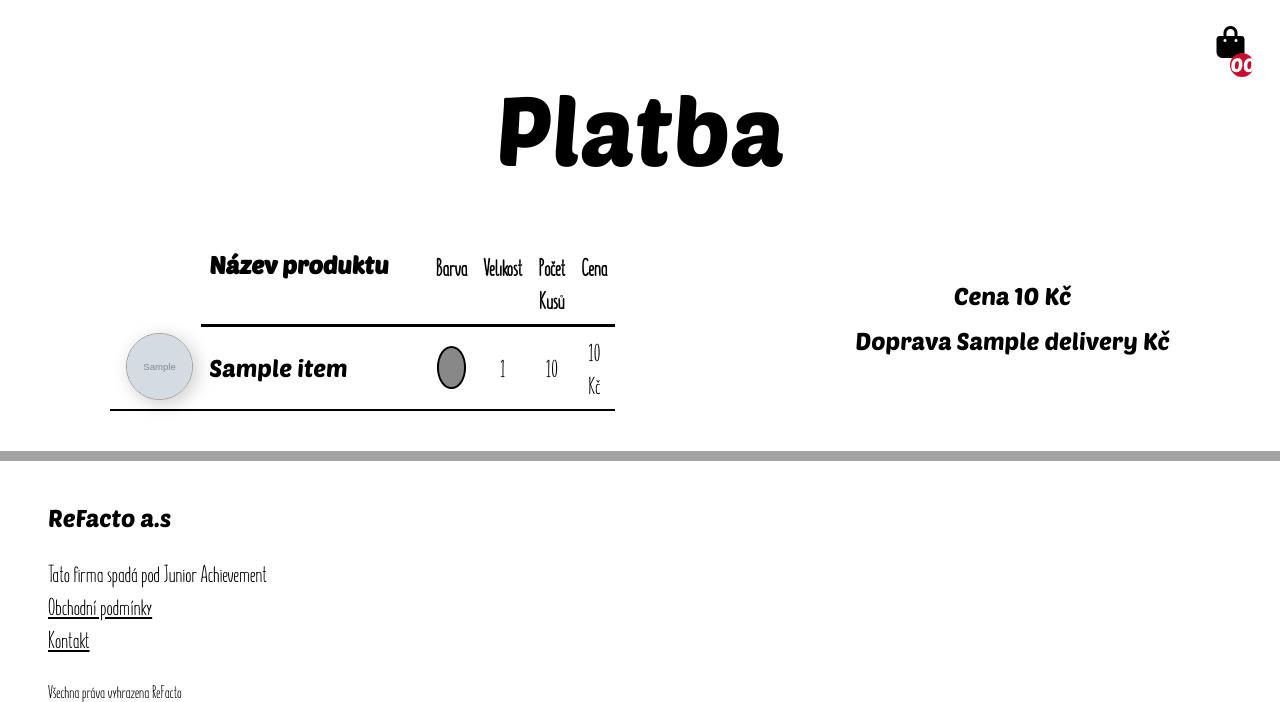
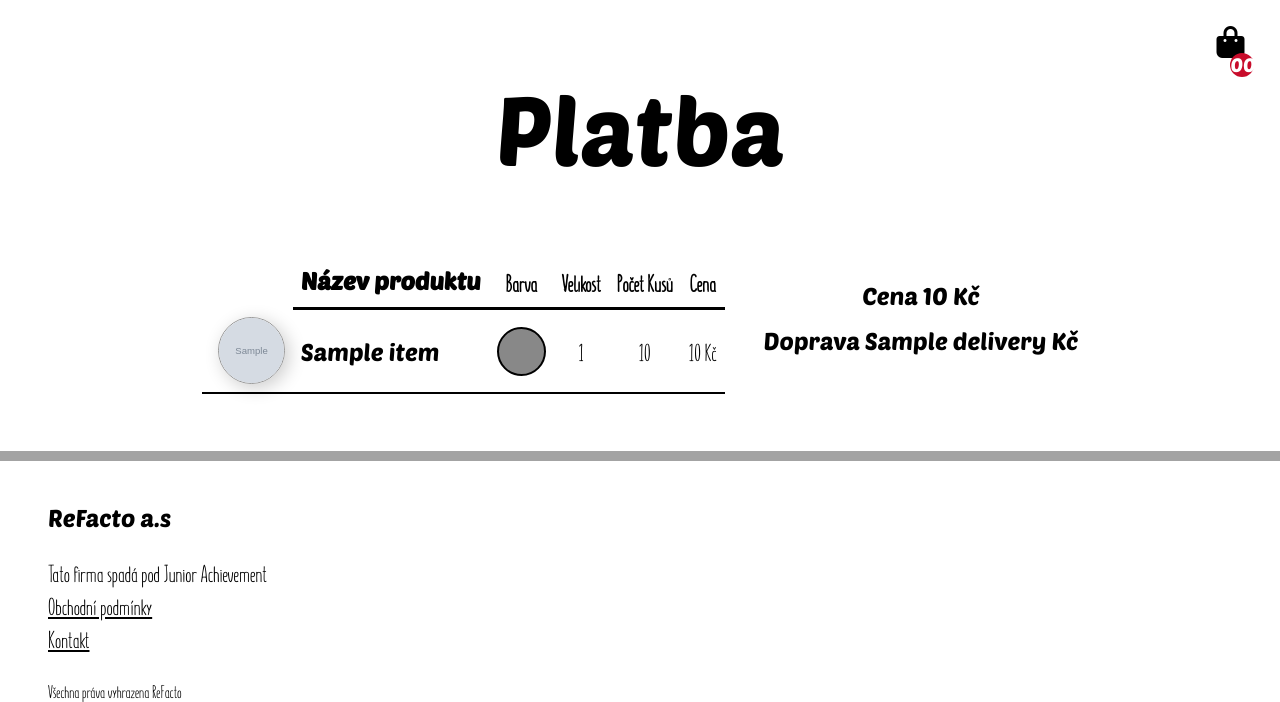
Before and after one commit to Rtizie/refacto-eshop, a Flask app: template app/templates/payment.html in a window 1280 px wide. Shown: the part 58-760 px from the top of the page. Run offline with Flask 2, Linux system fonts and the light colour scheme; the template is opened without the code that fills it: most values are stand-ins (such as "Sample title", 1, 10 or a date in 2020); grey boxes marked "Sample" are stand-in pictures; style sheets or scripts are compiled from the project's sources; some libraries are stand-ins or nearby versions.

Commit message:
upr. databáze, upr. platby - klidně vrať zpět

```diff
--- a/app/static/css/cart.css
+++ b/app/static/css/cart.css
@@ -17,8 +17,6 @@
     margin: auto; }
     .main table .image img {
       border: 1px solid #959595;
-      /*height: 50%;
-                width: 50%;*/
       height: 65px;
       width: 65px;
       border-radius: 75%;
@@ -35,8 +33,6 @@
     font-family: 'PoetsenOne';
     font-size: x-large; }
   .main table tr .color {
-    /*width:80%;
-            height: 4.8vh;*/
     height: 45px;
     width: 45px;
     border: 2px solid black;
--- a/app/static/css/payment-mobile.css
+++ b/app/static/css/payment-mobile.css
@@ -1,5 +1,14 @@
-/*.main{
-    #paypal-button-container {
-        width: 90% !important;
-    }
-}*/
+.main {
+  width: 90%; }
+  .main .scroll {
+    overflow-x: scroll; }
+  .main table .image img {
+    height: 55px;
+    width: 55px;
+    object-fit: cover; }
+  .main table tr .color {
+    height: 35px;
+    width: 35px; }
+
+.data {
+  flex-direction: column !important; }
--- /dev/null
+++ b/app/static/css/payment-tablet.css
@@ -0,0 +1,2 @@
+.main {
+  width: 80%; }
--- a/app/static/css/payment.css
+++ b/app/static/css/payment.css
@@ -3,48 +3,49 @@
   margin-top: 10vh;
   display: flex;
   justify-content: center;
-  flex-direction: column; }
+  flex-direction: column;
+  width: 70%;
+  /*.items{*/
+  /*}*/ }
   .main * {
     margin: auto; }
-  .main .items table {
+  .main table {
     font-family: 'Summer Font';
     font-size: x-large;
     width: 100%; }
-    .main .items table .image img {
+    .main table .image img {
       border: 1px solid #959595;
-      /*height: 50%;
-                    width: 50%;*/
       height: 65px;
       width: 65px;
       border-radius: 75%;
       object-fit: cover;
       box-shadow: 4px 4px 18px rgba(0, 0, 0, 0.2); }
-  .main .items th:not(.fotoCol):not(.delete) {
+  .main th:not(.fotoCol):not(.delete) {
     border-bottom: 3px solid black; }
-  .main .items table tr .fotoCol {
+  .main table tr .fotoCol {
     width: 10%; }
-  .main .items table tr .nameCol {
+  .main table tr .nameCol {
     font-family: 'PoetsenOne';
     width: 50%; }
-  .main .items table tr .name {
+  .main table tr .name {
     font-family: 'PoetsenOne';
     font-size: x-large; }
-  .main .items table tr .color {
-    width: 80%;
-    height: 4.8vh;
+  .main table tr .color {
+    height: 45px;
+    width: 45px;
     border: 2px solid black;
     border-radius: 50%; }
-  .main .items table tr th {
+  .main table tr th {
     font-family: 'Summer Font Light';
     font-size: x-large; }
-    .main .items table tr th:not(.nameCol) {
+    .main table tr th:not(.nameCol) {
       text-align: center; }
-  .main .items table tr td {
+  .main table tr td {
     vertical-align: middle;
     border-bottom: 2px solid black; }
-    .main .items table tr td:not(.name) {
+    .main table tr td:not(.name) {
       text-align: center; }
-    .main .items table tr td form input[type=submit] {
+    .main table tr td form input[type=submit] {
       text-decoration: none;
       border: none; }
   .main h1 {
--- a/app/static/scss/cart.scss
+++ b/app/static/scss/cart.scss
@@ -20,8 +20,6 @@
         .image{
             img{
                 border: 1px solid #959595;
-                /*height: 50%;
-                width: 50%;*/
                 height: 65px;
                 width: 65px;
                 border-radius: 75%;
@@ -46,8 +44,6 @@
             font-size: x-large;
         }
         .color{
-            /*width:80%;
-            height: 4.8vh;*/
             height: 45px;
             width: 45px;
             border: 2px solid black;
--- /dev/null
+++ b/app/static/scss/payment-mobile.scss
@@ -0,0 +1,26 @@
+.main{
+    width: 90%;
+    .scroll {
+        overflow-x: scroll;
+    }
+    table{
+        .image{
+            img{
+                height: 55px;
+                width: 55px;
+                object-fit: cover;
+            }
+        }
+    }
+
+    table tr {
+        .color {
+            height: 35px;
+            width: 35px;
+        }
+    }
+}
+
+.data{
+    flex-direction: column !important;
+}
--- /dev/null
+++ b/app/static/scss/payment-tablet.scss
@@ -0,0 +1,3 @@
+.main{
+    width: 80%;
+}
--- a/app/static/scss/payment.scss
+++ b/app/static/scss/payment.scss
@@ -4,10 +4,11 @@
     display: flex;
     justify-content: center;
     flex-direction: column;
+    width: 70%;
     *{
         margin: auto;
     }
-    .items{
+    /*.items{*/
         table{
             font-family: 'Summer Font';
             font-size: x-large;
@@ -15,8 +16,6 @@
             .image{
                 img{
                     border: 1px solid #959595;
-                    /*height: 50%;
-                    width: 50%;*/
                     height: 65px;
                     width: 65px;
                     border-radius: 75%;
@@ -41,8 +40,8 @@
                 font-size: x-large;
             }
             .color{
-                width:80%;
-                height: 4.8vh;
+                height: 45px;
+                width: 45px;
                 border: 2px solid black;
                 border-radius: 50%;
             }
@@ -65,7 +64,7 @@
                 }
             }
         }
-    }
+    /*}*/
     h1{
         font-family: 'PoetsenOne';
         margin-bottom: 2vh;
--- a/app/templates/payment.html
+++ b/app/templates/payment.html
@@ -1,40 +1,34 @@
 {% extends 'base.html'%} {% block title %}Platba - ReFacto{% endblock %} {%
 block head %}
 <link rel="stylesheet" href="{{ url_for('static', filename='css/payment.css')}}"/>
+<!--<link rel="stylesheet" href="{{ url_for('static', filename='css/cart.css')}}"/>-->
+<link rel="stylesheet" href="{{ url_for('static', filename='css/payment-tablet.css') }}" media="(max-width: 968px)" type="text/css">
+<link rel="stylesheet" href="{{ url_for('static', filename='css/payment-mobile.css') }}" media="(max-width: 786px) and (orientation: portrait)" type="text/css">
 {% endblock %} {% block body %}
 <div class="main">
 	<script src="https://www.paypal.com/sdk/js?client-id=AYl6fzLH8a742hJG_PA89W_uTwnogNeEbFHenxSv5BeSH5RpoJpqzJ8lgFn4mw3kyAUImk-s0WDL6F1Q&currency=CZK"></script>
 	<h1>Platba</h1>
 	<div class="data">
-		<div class="items">
+		<div class="scroll">	<!--items-->
 			<table class="w3-table">
 				<tr>
 					<th class="fotoCol">&nbsp;</th>
-					<th class="nameCol">Název produktu</th>
+					<th class="nameCol">Název&nbsp;produktu</th>
 					<th class="colorCol">Barva</th>
 					<th>Velikost</th>
-					<th>Počet Kusů</th>
+					<th>Počet&nbsp;Kusů</th>
 					<th>Cena</th>
 					<th class="delete">&nbsp;</th>
 				</tr>
 
 				{% for item in products %}
 				<tr>
-					<td class="image">
-						<img
-							src="{{ url_for('static', filename=item.imageCart) }}"
-						/>
-					</td>
+					<td class="image"><img src="{{ url_for('static', filename=item.imageCart) }}"></td>
 					<td class="name">{{ item.name }}</td>
-					<td>
-						<div
-							class="color"
-							style="background-color: {{ item.color }}"
-						></div>
-					</td>
+					<td><div  class="color" style="background-color: {{ item.color }}"></div></td>
 					<td>{{ item.size}}</td>
 					<td>{{ item.quantity }}</td>
-					<td>{{ item.total }} Kč</td>
+					<td>{{ item.total }}&nbsp;Kč</td>
 				</tr>
 				{% endfor %}
 			</table>
@@ -45,6 +39,8 @@ block head %}
 			<div id="paypal-button-container"></div>
 		</div>
 	</div>
+
+
 	<script>
 		paypal.Buttons({
         createOrder: function (data, actions) {
```
Also changed, not shown: app/clothes.db.
